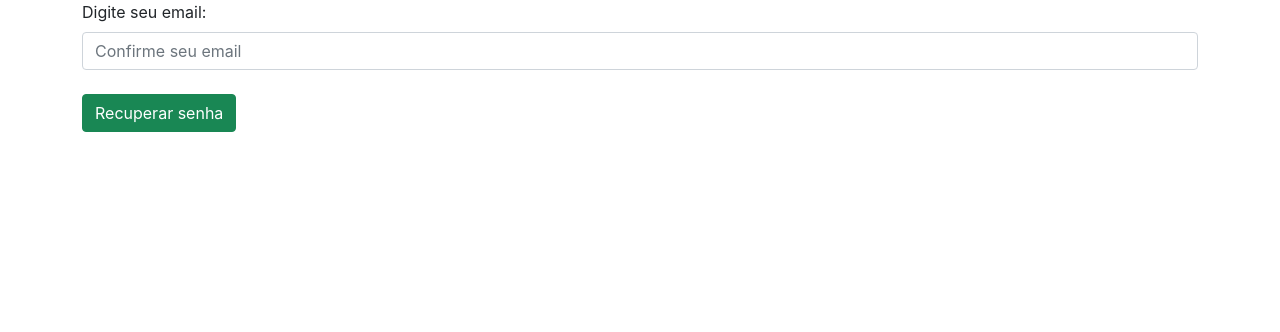
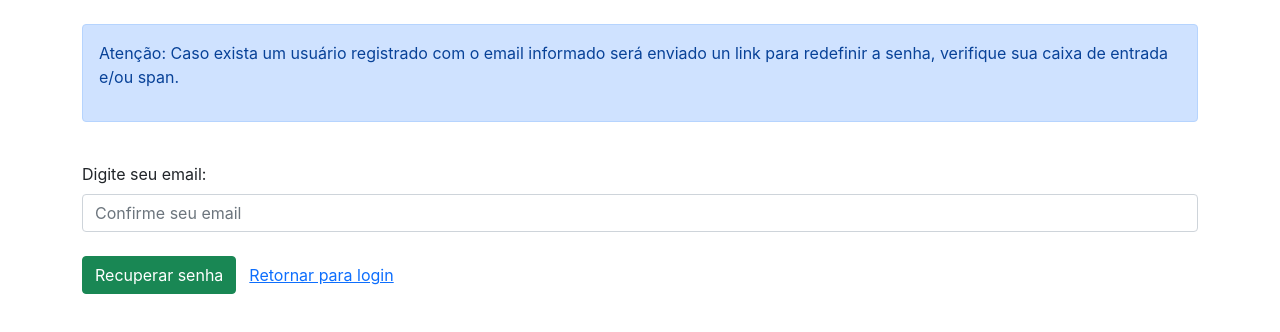
Before and after one commit to jairomartins/boonline4bpm, a React (Create React App) app: page /emailverify in a window 1280 px wide. Shown: the top 332 px of the page. Built offline with nearby package versions, Linux system fonts and the light colour scheme; no server answers.

Commit message:
messagem de erro ao verificar email para recuperação de senha

```diff
--- a/src/Pages/Usuarios/EmailVerify.jsx
+++ b/src/Pages/Usuarios/EmailVerify.jsx
@@ -1,32 +1,34 @@
 import axios from "axios";
 import React, { useContext, useState } from "react";
-import { Button, Container, Form } from "react-bootstrap";
+import { Alert, Button, Container, Form } from "react-bootstrap";
+import { useNavigate } from "react-router-dom";
 
-import { Context } from "../../Context/AuthContext";
+const API_PORT = process.env.REACT_APP_API_PORT
+const BASE_URL = process.env.REACT_APP_BASE_URL
 
 function EmailVerify (){
 
+    const navigate = useNavigate()
     const [email, setEmail] = useState()
-
-    const {BASE_URL} = useContext(Context)
+    const [message, setMessage] = useState("")
+    const [showMessage, setShowMessage ]= useState(false)
 
     async function handleForgotPassword  (e){
 
         e.preventDefault()
 
-
-        console.log('entrando em esquecer a senha front')
-
         await axios.post(`http://${BASE_URL}:433/recuperarSenha`,{
             userEmail: email,
         })
         .then(function (response) {
+            setShowMessage(true)
             console.log(response)
+            setMessage(response.data.message)
         })
         .catch(function (error) {
-
+            setShowMessage(true)
+            setMessage(error.data.message)
             console.error(error);
-
         })
         .then(function () {
             // sempre será executado
@@ -36,6 +38,11 @@ function EmailVerify (){
 
     return(<>
         <Container>
+            <br/>
+            <Alert> <p>Atenção: Caso exista um usuário registrado com o email informado será enviado un link para redefinir a senha, verifique sua caixa de entrada e/ou span.</p></Alert>
+            <br/>
+            {showMessage ? (<Alert variant="danger">{message}</Alert>) : ""}
+
             <Form onSubmit={handleForgotPassword} >
             <Form.Label>Digite seu email:</Form.Label>
             <Form.Control
@@ -49,6 +56,8 @@ function EmailVerify (){
             <Button variant="success" type="submit">
                 Recuperar senha
             </Button>
+
+            <Button variant="link" onClick={(e)=>navigate('/')}>Retornar para login</Button>
             </Form>
 
         </Container>
```
